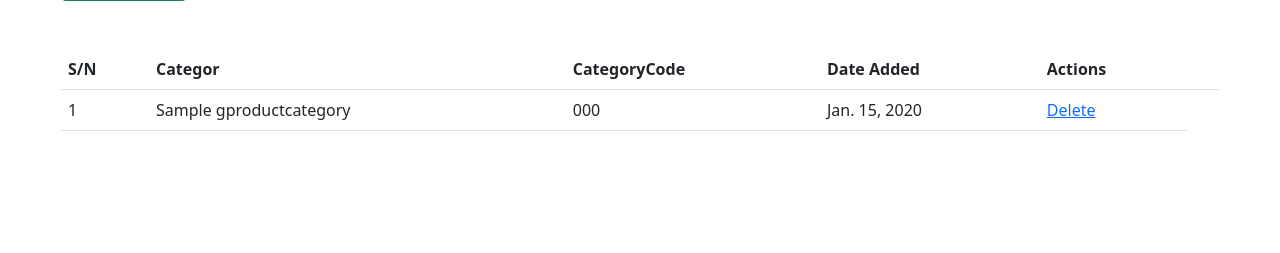
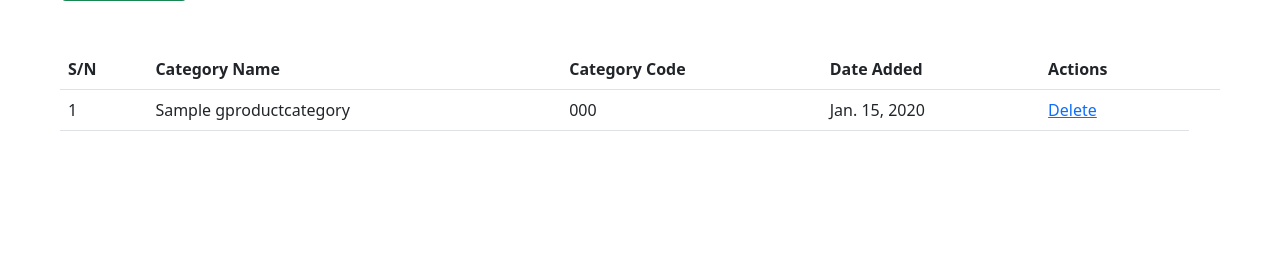
Before and after one commit to DamaMichaelYohanna/poultry-management-system, a Django app: page /product/management/category in a window 1280 px wide. Shown: the part 392-645 px from the top of the page. Run offline with Django 4.2, Linux system fonts and the light colour scheme; tables that the repository leaves empty hold one stand-in row (values such as "Sample post").

Commit message:
updated category_management html file

```diff
--- a/main/template/category_management.html
+++ b/main/template/category_management.html
@@ -41,8 +41,8 @@
     <table class="table">
       <tr>
         <th>S/N</th>
-        <th>Categor</th>
-        <th>CategoryCode</th>
+        <th>Category Name</th>
+        <th>Category Code</th>
         <th>Date Added</th>
         <th>Actions</th>
         <th></th>
```
